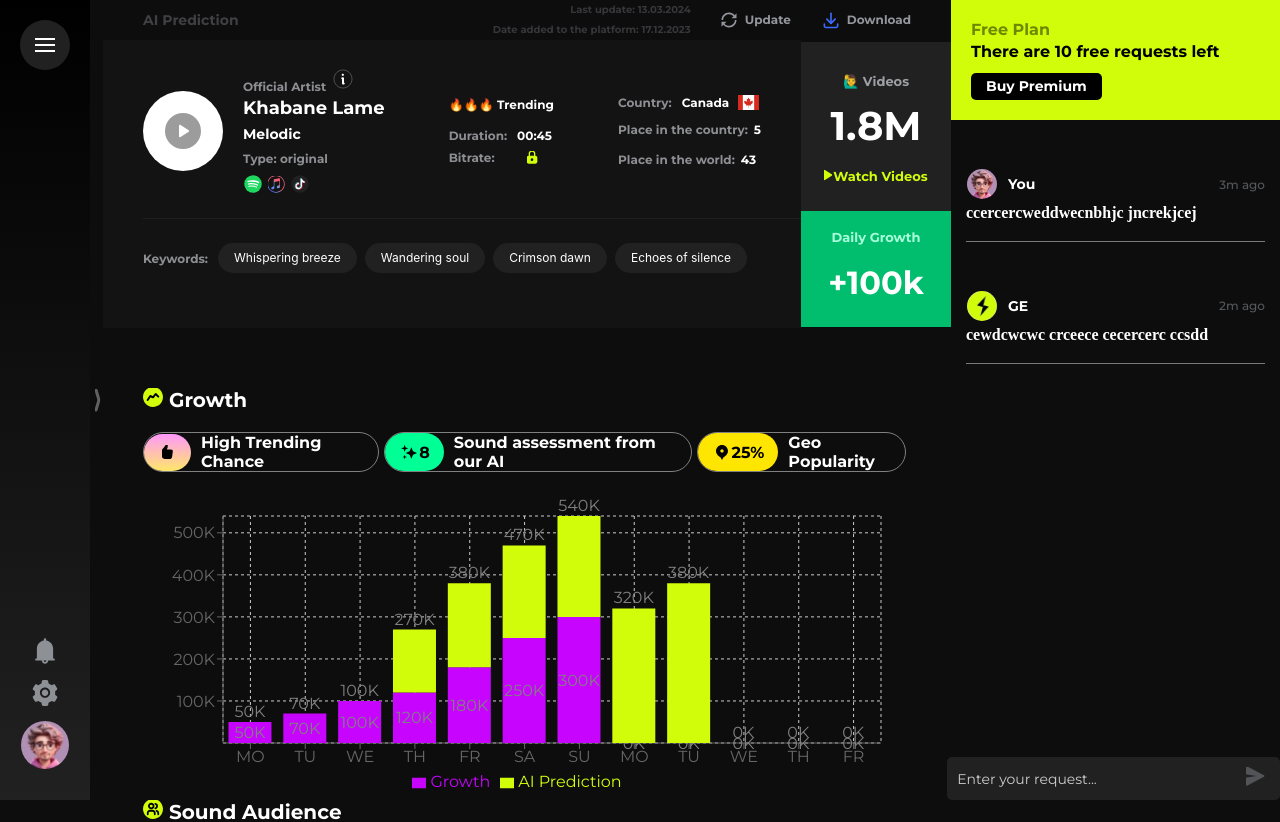
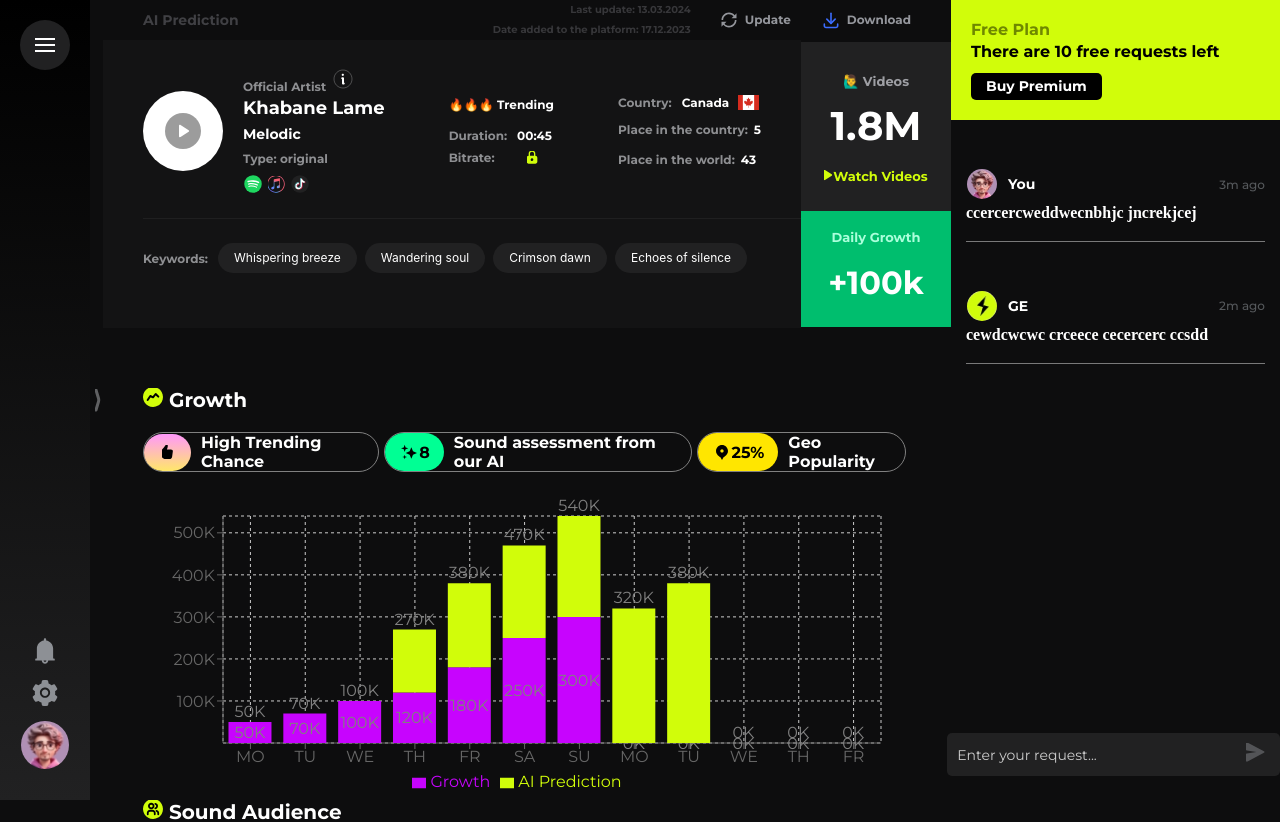
Before and after one commit to vladyslavZinchenko77/flai, a React (Vite) app: page / in a window 1280 px wide. Shown: the top 822 px of the page. Built offline with nearby package versions, Linux system fonts and the light colour scheme.

Commit message:
fixed a chet input and btns hover

```diff
--- a/src/components/Common/Chart/Chart.jsx
+++ b/src/components/Common/Chart/Chart.jsx
@@ -9,22 +9,22 @@
   Legend,
 } from 'recharts'
 
-const data = [
-  { name: 'MO', 'Growth': 50000, 'AI Prediction': 0 },
-  { name: 'TU', 'Growth': 70000, 'AI Prediction': 0 },
-  { name: 'WE', 'Growth': 100000, 'AI Prediction': 0 },
-  { name: 'TH', 'Growth': 120000, 'AI Prediction': 150000 },
-  { name: 'FR', 'Growth': 180000, 'AI Prediction': 200000 },
-  { name: 'SA', 'Growth': 250000, 'AI Prediction': 220000 },
-  { name: 'SU', 'Growth': 300000, 'AI Prediction': 240000 },
-  { name: 'MO', 'Growth': 0, 'AI Prediction': 320000 },
-  { name: 'TU', 'Growth': 0, 'AI Prediction': 380000 },
-  { name: 'WE', 'Growth': 0, 'AI Prediction': 0 },
-  { name: 'TH', 'Growth': 0, 'AI Prediction': 0 },
-  { name: 'FR', 'Growth': 0, 'AI Prediction': 0 },
-]
+// const data = [
+//   { name: 'MO', 'Growth': 50000, 'AI Prediction': 0 },
+//   { name: 'TU', 'Growth': 70000, 'AI Prediction': 0 },
+//   { name: 'WE', 'Growth': 100000, 'AI Prediction': 0 },
+//   { name: 'TH', 'Growth': 120000, 'AI Prediction': 150000 },
+//   { name: 'FR', 'Growth': 180000, 'AI Prediction': 200000 },
+//   { name: 'SA', 'Growth': 250000, 'AI Prediction': 220000 },
+//   { name: 'SU', 'Growth': 300000, 'AI Prediction': 240000 },
+//   { name: 'MO', 'Growth': 0, 'AI Prediction': 320000 },
+//   { name: 'TU', 'Growth': 0, 'AI Prediction': 380000 },
+//   { name: 'WE', 'Growth': 0, 'AI Prediction': 0 },
+//   { name: 'TH', 'Growth': 0, 'AI Prediction': 0 },
+//   { name: 'FR', 'Growth': 0, 'AI Prediction': 0 },
+// ]
 
-const Chart = ({ ...props }) => {
+const Chart = ({ data, ...props }) => {
   const chartContainerRef = useRef(null)
   const [chartWidth, setChartWidth] = useState(0)
 
--- a/src/components/Common/Chat/Chat.jsx
+++ b/src/components/Common/Chat/Chat.jsx
@@ -38,8 +38,8 @@
 `
 
 const InputWrapper = styled.div`
-  position: absolute;
-  bottom: 0;
+  position: fixed;
+  bottom: 24px;
   right: 0;
   left: 74%;
   display: flex;
--- a/src/pages/GeneralPage/components/GeneralPageHeader/GeneralPageHeader.jsx
+++ b/src/pages/GeneralPage/components/GeneralPageHeader/GeneralPageHeader.jsx
@@ -1,32 +1,34 @@
-import styled from 'styled-components'
-import SvgIcon from '../../../../components/Common/SvgIcon/SvgIcon'
+import styled from 'styled-components';
+import SvgIcon from '../../../../components/Common/SvgIcon/SvgIcon';
 
 const SectionContainer = styled.div`
   padding: 0 40px;
-`
+`;
 
 const HeaderWrapper = styled.div`
   width: 100%;
   display: flex;
   justify-content: space-between;
   align-items: center;
-`
+`;
 
 const HeaderTitle = styled.h4`
   color: rgb(64, 64, 68);
   font-size: 14px;
   font-weight: 700;
   line-height: 20px;
-`
+`;
+
 const HeaderUpdateGroup = styled.div`
   display: flex;
-`
+`;
+
 const HeaderUpdateTextGroup = styled.div`
   display: flex;
   flex-direction: column;
   align-items: flex-end;
   margin-right: 28px;
-`
+`;
 
 const HeaderUpdateInfo = styled.p`
   color: rgb(55, 55, 58);
@@ -34,10 +36,11 @@
   font-family: Montserrat;
   font-weight: 700;
   line-height: 2;
-`
+`;
+
 const HeaderBtnGroup = styled.div`
   display: flex;
-`
+`;
 
 const HeaderBtn = styled.button`
   display: flex;
@@ -53,10 +56,17 @@
   font-weight: 600;
   line-height: 1.6;
   cursor: pointer;
+  transition:0.2s;
   &:first-child {
     margin-right: 30px;
   }
-`
+
+  &:hover {
+    color: white;
+    transition:0.2s;
+
+  }
+`;
 
 const GeneralPageHeader = () => {
   return (
@@ -82,7 +92,7 @@
         </HeaderUpdateGroup>
       </HeaderWrapper>
     </SectionContainer>
-  )
-}
+  );
+};
 
-export default GeneralPageHeader
+export default GeneralPageHeader;
--- a/src/pages/GeneralPage/components/GrowthSection/GrowthSection.jsx
+++ b/src/pages/GeneralPage/components/GrowthSection/GrowthSection.jsx
@@ -32,7 +32,27 @@
   z-index: 5;
 `
 
+const data = [
+  { name: 'MO', 'Growth': 50000, 'AI Prediction': 0 },
+  { name: 'TU', 'Growth': 70000, 'AI Prediction': 0 },
+  { name: 'WE', 'Growth': 100000, 'AI Prediction': 0 },
+  { name: 'TH', 'Growth': 120000, 'AI Prediction': 150000 },
+  { name: 'FR', 'Growth': 180000, 'AI Prediction': 200000 },
+  { name: 'SA', 'Growth': 250000, 'AI Prediction': 220000 },
+  { name: 'SU', 'Growth': 300000, 'AI Prediction': 240000 },
+  { name: 'MO', 'Growth': 0, 'AI Prediction': 320000 },
+  { name: 'TU', 'Growth': 0, 'AI Prediction': 380000 },
+  { name: 'WE', 'Growth': 0, 'AI Prediction': 0 },
+  { name: 'TH', 'Growth': 0, 'AI Prediction': 0 },
+  { name: 'FR', 'Growth': 0, 'AI Prediction': 0 },
+]
+
+
 const GrowthSection = () => {
+
+
+
+
   return (
     <SectionContainer>
       <SectionTitle icon={<SvgIcon name={'growth'} />}>
@@ -74,7 +94,7 @@
           </CustomText>
         </GrowthHeaderItem>
       </GrowthHeader>
-      <Chart style={{ marginTop: 24 }} />
+      <Chart style={{ marginTop: 24 }} data={data} />
     </SectionContainer>
   )
 }
```
